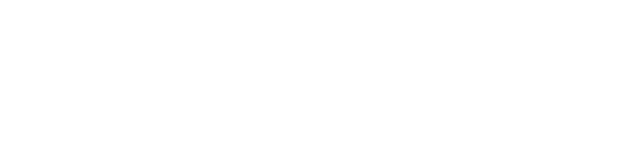
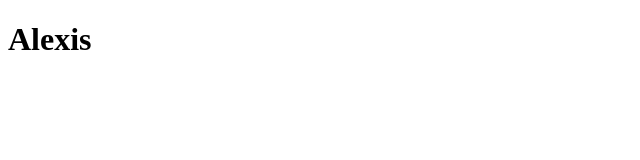
Before and after one commit to WhitneySt/test-git, a plain HTML site: page index.html in a window 1280 px wide. Shown: the whole page, without its empty margins (0-640 px from the left). Drawn offline with Linux system fonts and the light colour scheme.

Commit message:
creation header

```diff
--- a/index.html
+++ b/index.html
@@ -8,5 +8,10 @@
 </head>
 <body>
 
+    <header>
+        <h1>Alexis</h1>
+    </header>
+
+
 </body>
 </html>
```
